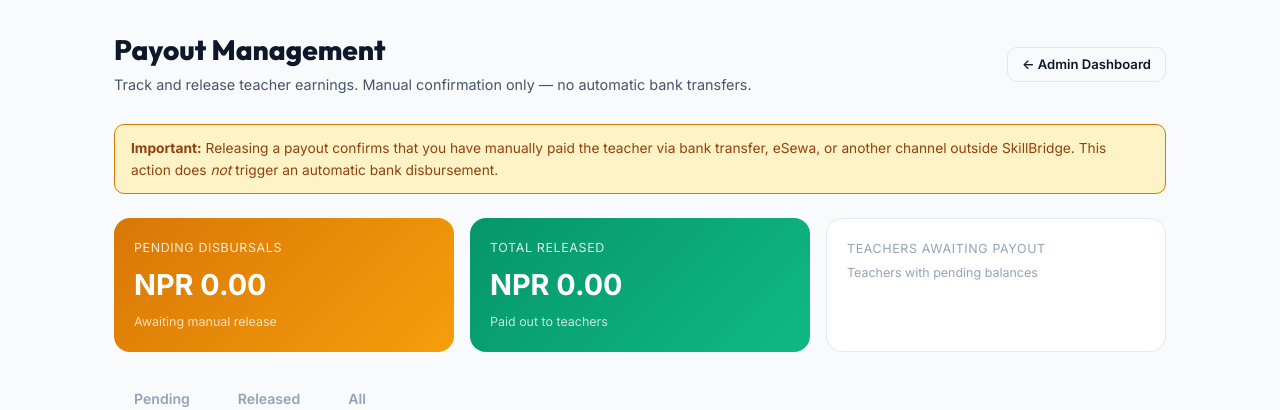
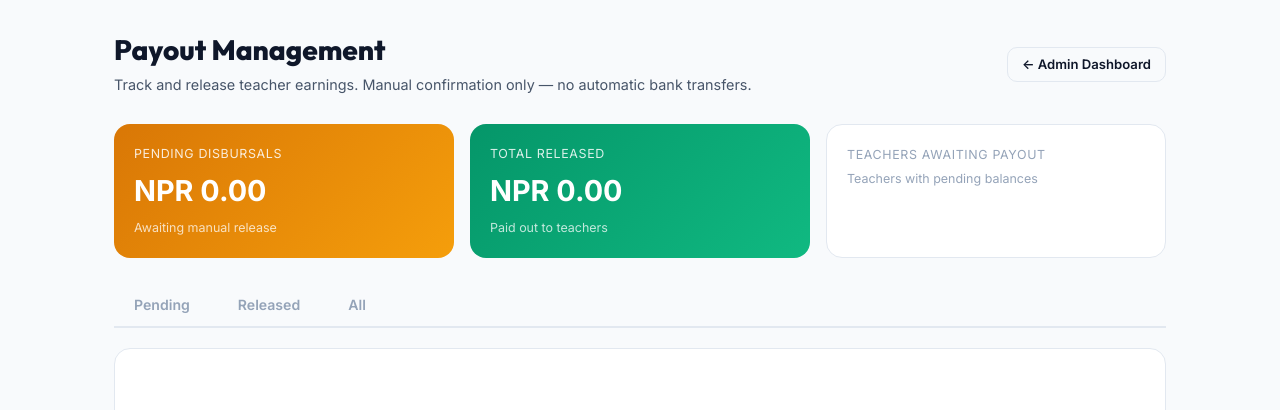
Before and after one commit to nkrishal21-hash/SkillBridge, a Python web app: template app/templates/admin/payouts.html in a window 1280 px wide. Shown: the part 73-483 px from the top of the page. Run offline with Jinja, Linux system fonts and the light colour scheme; the template is opened without the code that fills it, so the values that code supplies are empty.

Commit message:
fix(admin): remove manual payout confirmation message from payouts template

```diff
--- a/app/templates/admin/payouts.html
+++ b/app/templates/admin/payouts.html
@@ -16,10 +16,6 @@
     <a href="{{ url_for('admin.dashboard') }}" class="btn btn-outline btn-sm">&larr; Admin Dashboard</a>
   </div>
 
-  <!-- Disclaimer -->
-  <div style="background: #FEF3C7; border: 1px solid #D97706; border-radius: var(--radius-md); padding: 12px 16px; margin-bottom: 24px; font-size: 0.86rem; color: #92400E;">
-    <strong>Important:</strong> Releasing a payout confirms that you have manually paid the teacher via bank transfer, eSewa, or another channel outside SkillBridge. This action does <em>not</em> trigger an automatic bank disbursement.
-  </div>
 
   <!-- Summary Cards -->
   <div style="display: grid; grid-template-columns: repeat(auto-fit, minmax(200px, 1fr)); gap: 16px; margin-bottom: 28px;">
```
